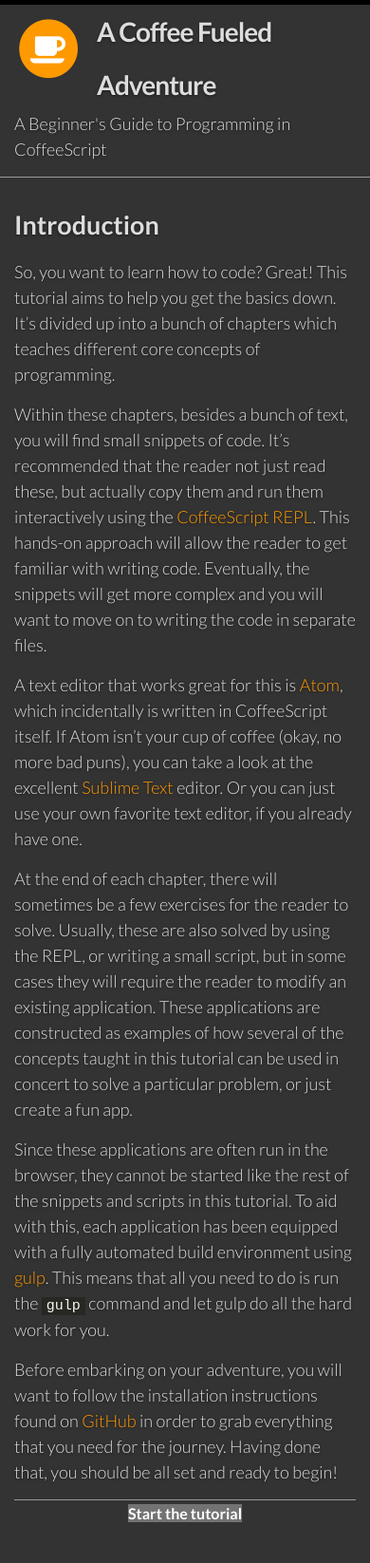
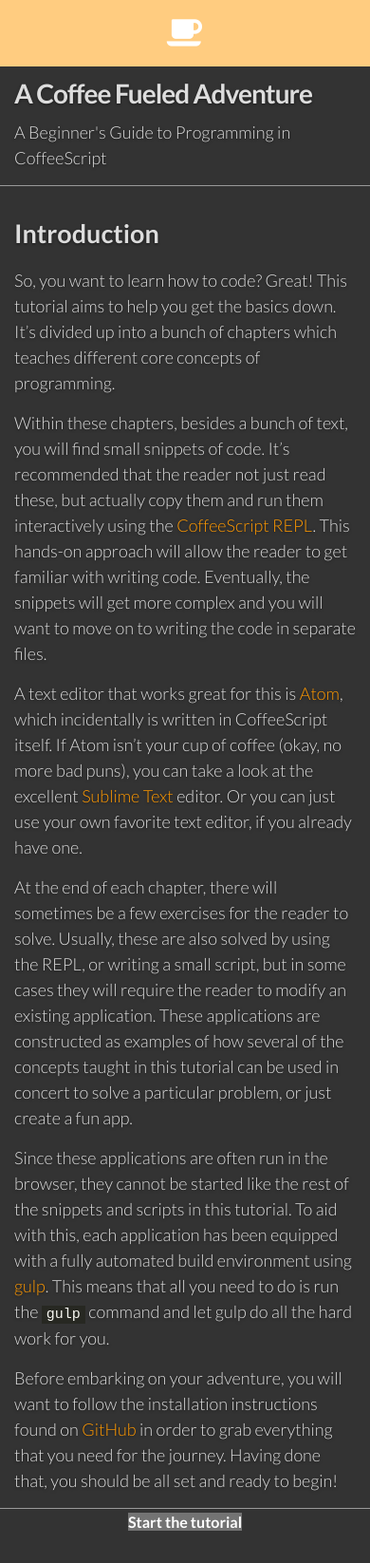
Before and after one commit to FredrikAppelros/coffee-adventure, a Jekyll site: the page built from index.html, in a window 390 px wide. Shown: the whole page at 95% size. Built offline with Jekyll 4.4.1, drawn with Linux system fonts in a browser that asks for light colours; nearby versions of some CDN libraries; a script that is not in the unit is left out.

Commit message:
Mobile layout fixes

```diff
--- a/_includes/footer.html
+++ b/_includes/footer.html
@@ -8,7 +8,7 @@
         <td>
           {% if page.index > 1 %}
           <a href="{{ site.baseurl }}/chapters/{{ page.index | minus: 1 }}">
-            <i class="fa fa-chevron-left"></i>Previous chapter
+            <i class="fa fa-chevron-left"></i><span class="footer-text">Previous chapter</span>
           </a>
           {% endif %}
         </td>
@@ -20,7 +20,7 @@
         <td>
           {% if page.index < site.chapters.size %}
           <a href="{{ site.baseurl }}/chapters/{{ page.index | plus: 1 }}">
-            Next chapter<i class="fa fa-chevron-right"></i>
+            <span class="footer-text">Next chapter</span><i class="fa fa-chevron-right"></i>
           </a>
           {% endif %}
         </td>
--- a/_includes/header.html
+++ b/_includes/header.html
@@ -2,12 +2,10 @@
 
   <div class="wrapper">
 
-    <a class="site-icon" href="{{ site.baseurl }}/">
-      <span class="fa-stack fa-2x">
-        <i class="fa fa-circle fa-stack-2x"></i>
-        <i class="fa fa-coffee fa-stack-1x fa-inverse "></i>
-      </span>
-
+    <a href="{{ site.baseurl }}/">
+      <div class="site-icon">
+        <i class="fa fa-coffee fa-inverse fa-2x"></i>
+      </div>
     </a>
 
     <h1 class="site-title">{{ site.title }}</h1>
--- a/_sass/_layout.scss
+++ b/_sass/_layout.scss
@@ -8,21 +8,24 @@
 }
 
 .site-icon {
+    display: inline-block;
     float: left;
-    margin: 10px $spacing-unit / 2 0 0;
+    width: 40px;
+    height: 40px;
+    border-radius: 3px;
+    padding: $spacing-unit / 2;
+    margin: 12px $spacing-unit / 2 0 0;
+    text-align: center;
+    vertical-align: middle;
     text-shadow: none;
-
-    &:visited {
-        color: $brand-color;
-    }
+    background-color: $brand-color;
 
     &:hover {
-        color: lighten($brand-color, 10%);
+        background-color: lighten($brand-color, 25%);
     }
 }
 
 .site-title {
-    font-weight: bold;
     line-height: 56px;
     letter-spacing: -1px;
     margin-bottom: 0;
@@ -110,7 +113,7 @@ paper-button {
     text-transform: uppercase;
     @extend %clearfix;
 
-    td {
+    & > tbody > tr > td {
         i {
             margin: 0 $spacing-unit / 2;
         }
@@ -135,14 +138,36 @@ paper-button {
  * Mobile adjustments
  */
 @include media-query($on-palm) {
+    .site-icon {
+        width: 100%;
+        margin-top: -5px;
+        margin-left: -$spacing-unit / 2;
+        margin-right: -$spacing-unit / 2;
+        border-radius: 0;
+    }
+
     .site-title {
+        clear: left;
         font-size: 28px;
     }
 
-    .footer-col {
-        float: none;
-        width: -webkit-calc(100% - (#{$spacing-unit} / 2));
-        width:         calc(100% - (#{$spacing-unit} / 2));
-        text-align: left;
+    .start-wrapper {
+        margin-left: -$spacing-unit / 2;
+        margin-right: -$spacing-unit / 2;
+    }
+
+    .exercise-wrapper {
+        margin-left: -$spacing-unit / 2;
+        margin-right: -$spacing-unit / 2;
+    }
+
+    .chapter-footer {
+        margin-left: -$spacing-unit / 2;
+        margin-right: -$spacing-unit / 2;
+        padding: $spacing-unit;
+    }
+
+    .footer-text {
+        display: none;
     }
 }
```
